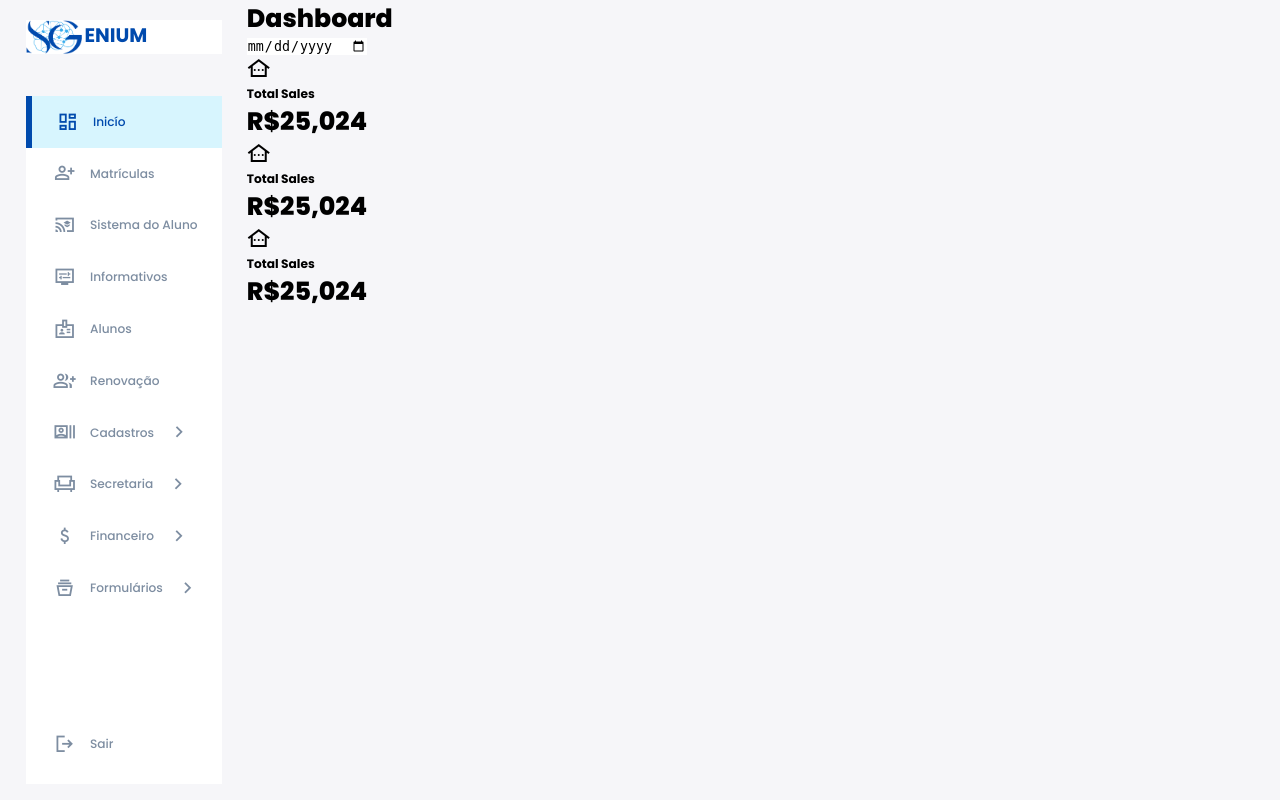
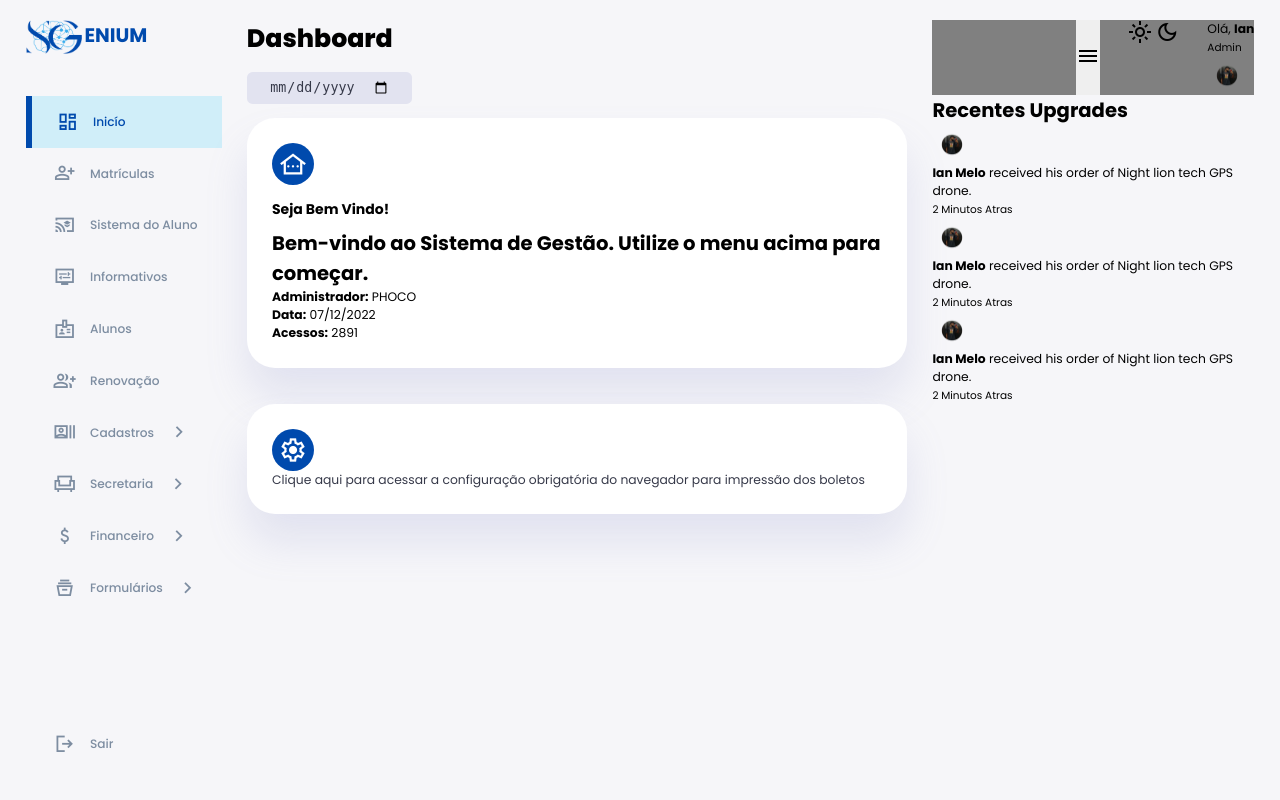
Before and after one commit to ichumbo/LayoutGenium, a PHP site: page / in a window 1280 px wide. Run offline with PHP 8.4, Linux system fonts and the light colour scheme.

Commit message:
finalizando main

```diff
--- a/css/home/main.css
+++ b/css/home/main.css
@@ -0,0 +1,54 @@
+main {
+    margin-top: 1.4rem;
+}
+
+main .date {
+    display: inline-block;
+    background: var(--color-light-2);
+    border-radius: var(--border-radius-1);
+    margin-top: 1rem;
+    padding: 0.5rem 1.6rem;
+}
+
+main .date input[type="date"] {
+    background: transparent;
+    color: var(--color-dark);
+}
+
+main .insights {
+    display: grid;
+    grid-template-columns: 1fr;
+    gap: 1.6rem;
+}
+
+main .insights > div {
+    background: var(--color-white);
+    padding: var(--card-padding);
+    border-radius: var(--card-border-radius);
+    margin-top: 1rem;
+    box-shadow: var(--box-shadow);
+    transition: all 300ms ease;
+}
+
+main .insights > div:hover {
+    box-shadow: none;
+}
+
+main .insights > div span {
+    background: var(--color-primary);
+    padding: 0.5rem;
+    border-radius: 50%;
+    color: var(--color-white);
+    font-size: 2rem;
+}
+
+main .insights > div .middle {
+    display: flex;
+    align-items: center;
+    justify-content: space-between;
+}
+
+main .insights h4 {
+    margin: 1rem 0 0.6rem;
+    font-size: 1rem;
+}
--- a/css/home/navbar.css
+++ b/css/home/navbar.css
@@ -12,7 +12,6 @@ aside {
 }
 
 aside .top {
-    background: var(--color-white);
     display: flex;
     align-items: center;
     justify-content: space-between;
@@ -35,7 +34,6 @@ aside .close {
 /*============================================================SIDEBAR======================================================================*/
 
 aside .sidebar {
-    background-color: var(--color-white);
     display: flex;
     flex-direction: column;
     height: 86vh;
--- /dev/null
+++ b/css/home/section.css
@@ -0,0 +1,10 @@
+.right {
+    margin-top: 1.4rem;
+}
+
+.right .top {
+    display: flex;
+    justify-content: end;
+    gap: 2rem;
+    background: gray;
+}
--- a/css/style.css
+++ b/css/style.css
@@ -5,6 +5,8 @@
 
 /*Home*/
 @import url(../css/home/navbar.css);
+@import url(../css/home/main.css);
+@import url(../css/home/section.css);
 
 /*Utilidades*/
 @import url(../css/utilidades/cores.css);
--- a/css/utilidades/cores.css
+++ b/css/utilidades/cores.css
@@ -9,6 +9,7 @@
     --color-info-light: #dce1eb;
     --color-dark: #363949;
     --color-light: rgba(37, 197, 250, 0.18);
+    --color-light-2: rgba(132, 139, 200, 0.18);
     --color-primary-variant: #111e88;
     --color-dark-variant: #677483;
     --color-background: #f6f6f9;
@@ -21,7 +22,7 @@
     --card-padding: 1.8rem;
     --padding-1: 1.2rem;
 
-    --box-shadow: 0 2rem 3rem var(--color-light);
+    --box-shadow: 0 2rem 3rem var(--color-light-2);
 }
 
 .color-1 {
--- a/index.html
+++ b/index.html
@@ -83,42 +83,88 @@
             </div>
 
             <div class="insights">
+
                 <div class="sales">
                     <span class="material-symbols-sharp">other_houses</span>
                     <div class="middle">
                         <div class="left">
-                            <h3>Total Sales</h3>
-                            <h1>R$25,024</h1>
+                            <h4>Seja Bem Vindo!</h4>
+                            <h2>Bem-vindo ao Sistema de Gestão. Utilize o menu acima para começar.</h2>
+                            <p><b>Administrador:</b> PHOCO<br>
+                                <b>Data:</b> 07/12/2022<br>
+                                <b>Acessos:</b> 2891 <br></p>
+                        </div>
+                    </div>
+                </div>
+
+                <div class="sales">
+                    <span class="material-symbols-sharp">settings</span>
+                    <div class="middle">
+                        <div class="left">
+                            <a>Clique aqui para acessar a configuração obrigatória do navegador para impressão dos boletos</a>
+                        </div>
+                    </div>
+                </div>
+
+            </div>
+
+        </main>
+
+        <section class="right">
+            <div class="top">
+                <button id="menu-btn">
+                    <span class="material-symbols-sharp">menu</span>
+                </button>
+                <div class="theme-toggler">
+                    <span class="material-symbols-sharp">light_mode</span>
+                    <span class="material-symbols-sharp">dark_mode</span>
+                </div>
+                <div class="profile">
+                    <div class="info">
+                        <p>Olá, <b>Ian</b></p>
+                        <small class="text-muted">Admin</small>
+                    </div>
+                    <div class="profile-photo">
+                        <img src="./img/Icon.png" alt="Foto Perfil">
+                    </div>
+                </div>
+            </div>
+
+            <div class="recent-updates">
+                <h2>Recentes Upgrades</h2>
+                <div class="updates">
+                    <div class="update">
+                        <div class="profile-photo">
+                            <img src="./img/Icon.png" alt="">
+                        </div>
+                        <div class="message">
+                            <p><b>Ian Melo</b> received his order of Night lion tech GPS drone.</p>
+                            <small class="text-mute">2 Minutos Atras</small>
+                        </div>
+                    </div>
+
+                    <div class="update">
+                        <div class="profile-photo">
+                            <img src="./img/Icon.png" alt="">
+                        </div>
+                        <div class="message">
+                            <p><b>Ian Melo</b> received his order of Night lion tech GPS drone.</p>
+                            <small class="text-mute">2 Minutos Atras</small>
+                        </div>
+                    </div>
+
+                    <div class="update">
+                        <div class="profile-photo">
+                            <img src="./img/Icon.png" alt="">
+                        </div>
+                        <div class="message">
+                            <p><b>Ian Melo</b> received his order of Night lion tech GPS drone.</p>
+                            <small class="text-mute">2 Minutos Atras</small>
                         </div>
                     </div>
                 </div>
             </div>
-
-            <div class="insights">
-                <div class="sales">
-                    <span class="material-symbols-sharp">other_houses</span>
-                    <div class="middle">
-                        <div class="left">
-                            <h3>Total Sales</h3>
-                            <h1>R$25,024</h1>
-                        </div>
-                    </div>
-                </div>
-            </div>
-
-            <div class="insights">
-                <div class="sales">
-                    <span class="material-symbols-sharp">other_houses</span>
-                    <div class="middle">
-                        <div class="left">
-                            <h3>Total Sales</h3>
-                            <h1>R$25,024</h1>
-                        </div>
-                    </div>
-                </div>
-            </div>
-
-        </main>
+        </section>
     </div>
 </body>
 </html>
```
